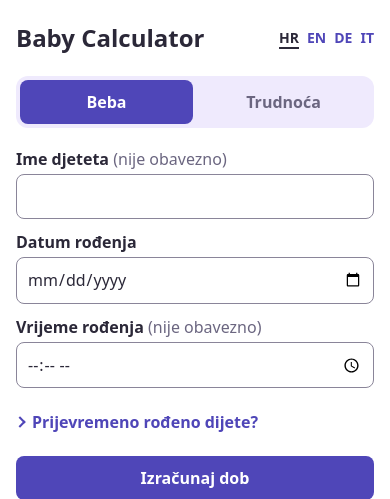
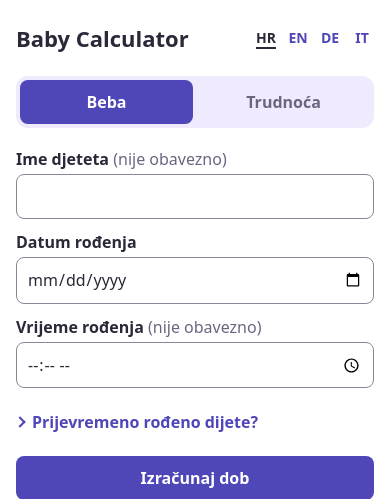
Before and after one commit to lpejakovic/baby-calculator, a Flask app: page / in a window 390 px wide. Shown: the top 499 px of the page. Run offline with Flask 3, Linux system fonts and the light colour scheme.

Commit message:
Ciljevi izbornika jezika najmanje 32 px, popravci testova
Co-Authored-By: Claude Opus 5.5 <noreply@anthropic.com>

```diff
--- a/static/styles/main.css
+++ b/static/styles/main.css
@@ -69,6 +69,8 @@ body {
 .lang-switch a {
     display: inline-flex;
     align-items: center;
+    justify-content: center;
+    min-width: 32px;
     min-height: 44px;
     padding: 8px 4px;
     font-size: .875rem;
@@ -700,7 +702,7 @@ progress {
         box-shadow: none;
     }
     h1 {
-        font-size: 1.5rem;
+        font-size: 1.375rem;
     }
     .card-primary .card-value {
         font-size: 1.5rem;
@@ -708,6 +710,6 @@ progress {
 }
 @media (max-width: 360px) {
     h1 {
-        font-size: 1.25rem;
+        font-size: 1.125rem;
     }
 }
```
Also changed, not shown: tests/test_ui.py (+3 -1 lines).
